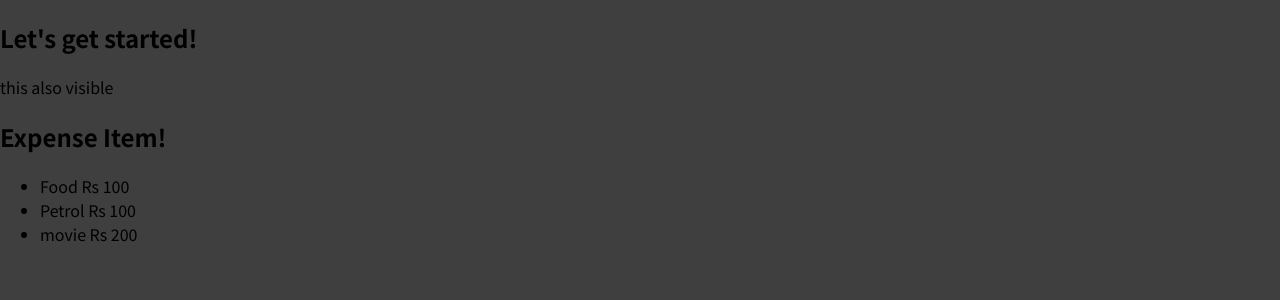
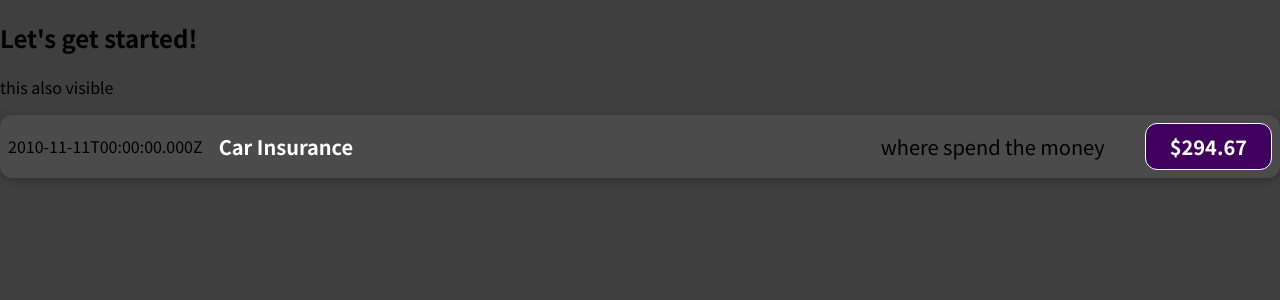
Before and after one commit to kunalkhairnar1198/ExpenseItems_Reactstrt, a JavaScript app in the folder 01-starting-setup/: page / in a window 1280 px wide. Shown: the top 300 px of the page. Built offline with nearby package versions, Linux system fonts and the light colour scheme.

Commit message:
adding style and varibale dynamically

```diff
--- /dev/null
+++ b/01-starting-setup/src/components/ExpenseItem.css
@@ -0,0 +1,60 @@
+.expense-item {
+    display: flex;
+    justify-content: space-between;
+    align-items: center;
+    box-shadow: 0 2px 8px rgba(0, 0, 0, 0.25);
+    padding: 0.5rem;
+    margin: 1rem 0;
+    border-radius: 12px;
+    background-color: #4b4b4b;
+  }
+
+  .expense-item__description {
+    display: flex;
+    flex-direction: column;
+    gap: 1rem;
+    align-items: flex-end;
+    flex-flow: column-reverse;
+    justify-content: flex-start;
+    flex: 1;
+  }
+
+  .expense-item h2 {
+    color: #3a3a3a;
+    font-size: 1rem;
+    flex: 1;
+    margin: 0 1rem;
+    color: white;
+  }
+
+  .expense-item__price {
+    font-size: 1rem;
+    font-weight: bold;
+    color: white;
+    background-color: #40005d;
+    border: 1px solid white;
+    padding: 0.5rem;
+    border-radius: 12px;
+  }
+
+  @media (min-width: 580px) {
+    .expense-item__description {
+      flex-direction: row;
+      align-items: center;
+      justify-content: flex-start;
+      flex: 1;
+    }
+
+    .expense-item__description h2 {
+      font-size: 1.25rem;
+    }
+
+    .expense-item__price {
+      font-size: 1.25rem;
+      padding: 0.5rem 1.5rem;
+    }
+    .expense-item__location{
+        font-size: 1.25rem;
+        padding: 0.5rem 1.5rem;
+    }
+  }
--- a/01-starting-setup/src/components/ExpenseItem.js
+++ b/01-starting-setup/src/components/ExpenseItem.js
@@ -1,15 +1,29 @@
+import './ExpenseItem.css';
 
 function ExpenseItem() {
-  return(
-    <div>
-        <h2>Expense Item!</h2>
-        <ul>
-            <li>Food Rs 100</li>
-            <li>Petrol Rs 100</li>
-            <li>movie Rs 200</li>
-        </ul>
-  </div>
-  )
+
+  //add variable in jsx component it is use dynamically inside the javascript exprestion
+  let expenseDate = new Date(2010, 10, 11);
+  let expenseTitle = 'Car Insurance';
+  let expenseAmount = 294.67;
+  let LocationOfExpenditure = 'where spend the money';
+
+  return (
+    //style
+    // this is not a html code it is a jsx code inside the javascript
+    // they not use class keyword adding style into the jsx element because this class keyword is reserve keyword in javascript it is defining class in the oops in js instead of className
+    //it is use className in the cammelCase
+
+
+    <div className="expense-item">
+      <div>{expenseDate.toISOString()}</div>
+      <div className="expense-item__description">
+        <h2>{expenseTitle}</h2>
+        <div className='expense-item__location'>{LocationOfExpenditure}</div>
+        <div className="expense-item__price">${expenseAmount}</div>
+      </div>
+    </div>
+  );
 }
 
 export default ExpenseItem;
```
